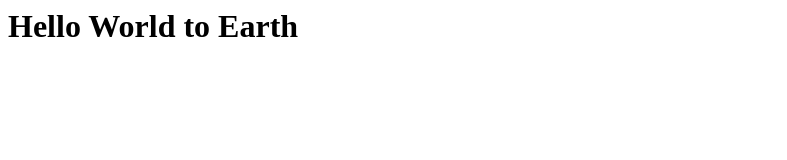
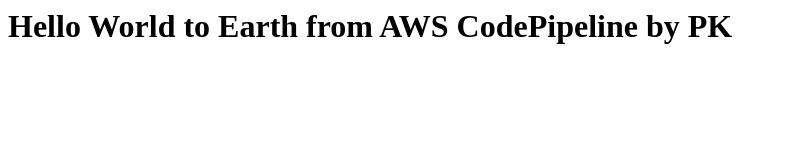
Before and after one commit to PrathamKarani/advdevops, a plain HTML site: page index.html in a window 1280 px wide. Shown: the whole page, without its empty margins (0-787 px from the left). Drawn offline with Linux system fonts and the light colour scheme.

Commit message:
Update index.html

```diff
--- a/index.html
+++ b/index.html
@@ -1,7 +1,7 @@
 <html>
   <body>
     <h1>
-      Hello World to Earth
+      Hello World to Earth from AWS CodePipeline by PK
     </h1>
   </body>
 </html>
```
